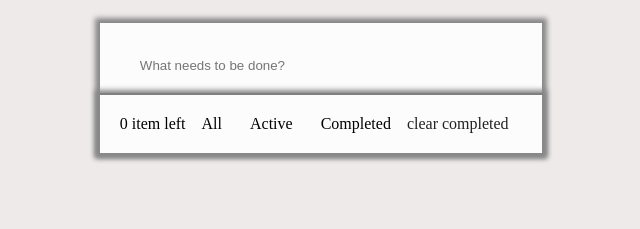
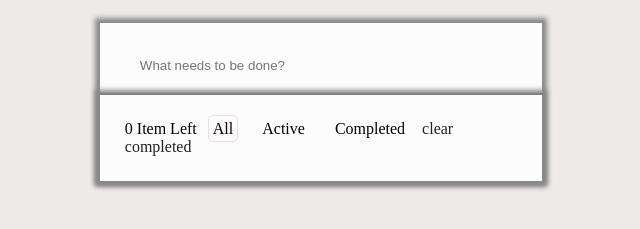
Before and after one commit to ruchikh/JS_core, a plain HTML site: page Day-11/todo_mvc/index.html in a window 1280 px wide. Shown: the part 137-366 px from the top of the page, without its empty margins (319-959 px from the left). Drawn offline with Linux system fonts and the light colour scheme.

Commit message:
TO-do-MVC

```diff
--- a/Day-11/todo_mvc/assets/stylesheet/style.css
+++ b/Day-11/todo_mvc/assets/stylesheet/style.css
@@ -24,7 +24,8 @@ body {
 .footer{
 	background: rgba(252,252,252);
 	box-shadow: 0px 0px 5px 5px #888888;
-	padding: 20px;
+	padding: 25px;
+
 
 }
 
@@ -67,6 +68,10 @@ ul {
 	background: transparent;
 	border: none;
 	cursor: pointer;
+	/*display: none;*/
+}
+.delete:hover {
+	display: block;
 }
 
 .todo-mvc {
@@ -82,10 +87,11 @@ input[type=checkbox] {
 	padding: 5px;
 	border-radius: 5px;
 	margin: 7px;
+
 }
 
 .style_active:hover{
-	border: 1px solid rgba(175,47,47,0.15);
+	border: 1px solid rgba(175,47,47);
 	cursor: pointer;
 }
 .anchor{
@@ -95,25 +101,30 @@ input[type=checkbox] {
 .anchor:hover{
 	text-decoration: underline;
 }
+.border{
+	border: 1px solid transparent;
+}
+
 
 .style_completed{
 	padding: 5px;
 	border-radius: 5px;
 	margin: 7px;
-}
+	}
 
 .style_completed:hover{
-	border: 1px solid rgba(175,47,47,0.15);
+	border: 1px solid rgba(175,47,47);
 	cursor: pointer;
 }
 
 .style_all{
-	padding: 5px;
+	padding: 4px;
 	border-radius: 5px;
 	margin: 7px;
+	border: 1px solid rgba(175,47,47,0.15);
 }
 
 .style_all:hover{
-	border: 1px solid rgba(175,47,47,0.15);
+	border: 1px solid rgba(175,47,47);
 	cursor: pointer;
 }
--- a/Day-11/todo_mvc/index.html
+++ b/Day-11/todo_mvc/index.html
@@ -17,10 +17,10 @@
 
 
 		<footer class="footer">
-			<span>0 item left</span>
+			<span class="counting"></span>
 			<span class="style_all">All</span>
-			<span class="style_active">Active</span>
-			<span class="style_completed">Completed</span>
+			<span class="style_active border">Active</span>
+			<span class="style_completed border">Completed</span>
 			<a href="" class="anchor">clear completed</a>
 
 		</footer>
--- a/Day-11/todo_mvc/main.js
+++ b/Day-11/todo_mvc/main.js
@@ -8,6 +8,7 @@ var completelink = document.querySelector(".style_completed");
 var activelink = document.querySelector(".style_active");
 var alllink = document.querySelector('.style_all');
 var anchorlink = document.querySelector('.anchor')
+var countitem = document.querySelector(".counting")
 
 
 let todolist = JSON.parse(localStorage.getItem('items')) || [];
@@ -37,6 +38,7 @@ function displaylist(ulitem = [], arrList){
     </li>
     `;
   }).join('');
+  countitems();
 }
 
 function deleteitem(e){
@@ -81,7 +83,10 @@ function clearcompleted(e) {
 	displaylist(JSON.parse(localStorage.getItem('alllist')), ullist);
 }
 
-
+function countitems(){
+	var itemleft = todolist.filter(elem => !elem.done).length;
+	countitem.innerText = `${itemleft} Item Left`;
+}
 
 
 
@@ -94,3 +99,4 @@ alllink.addEventListener('click', allitems)
 anchorlink.addEventListener('click', clearcompleted)
 // footer.addEventListener('click', completed)
 displaylist(todolist, ullist)
+countitems();
```
